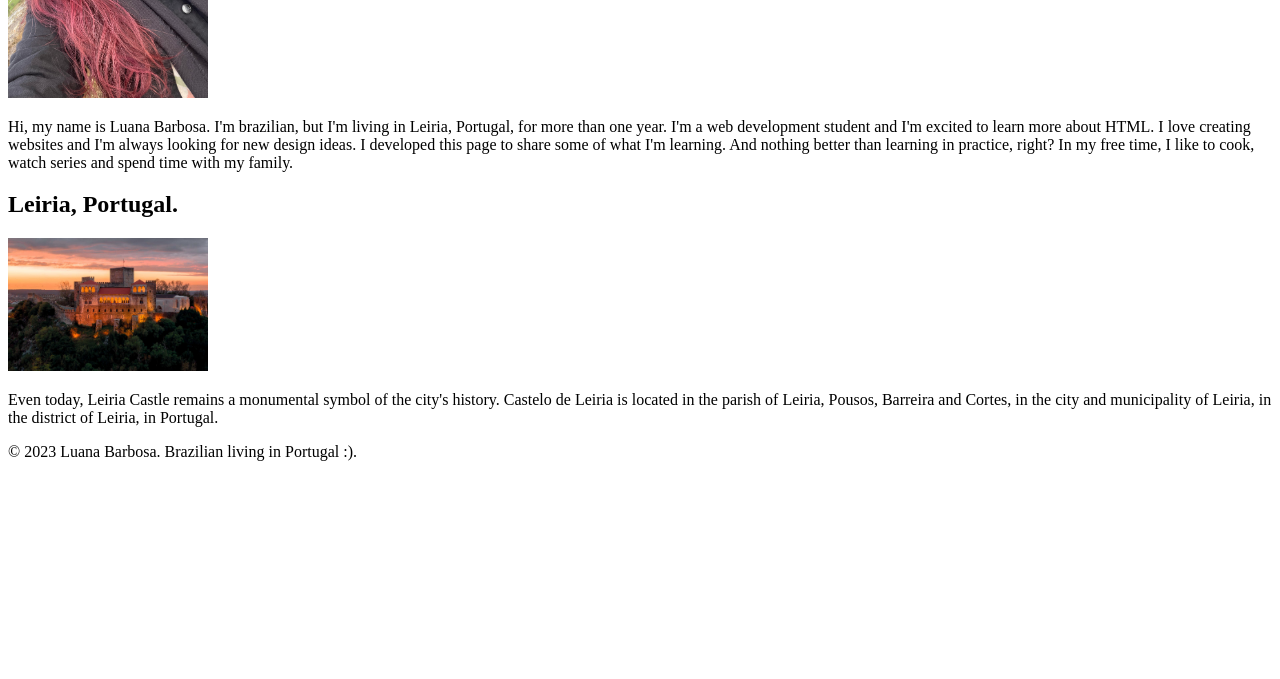
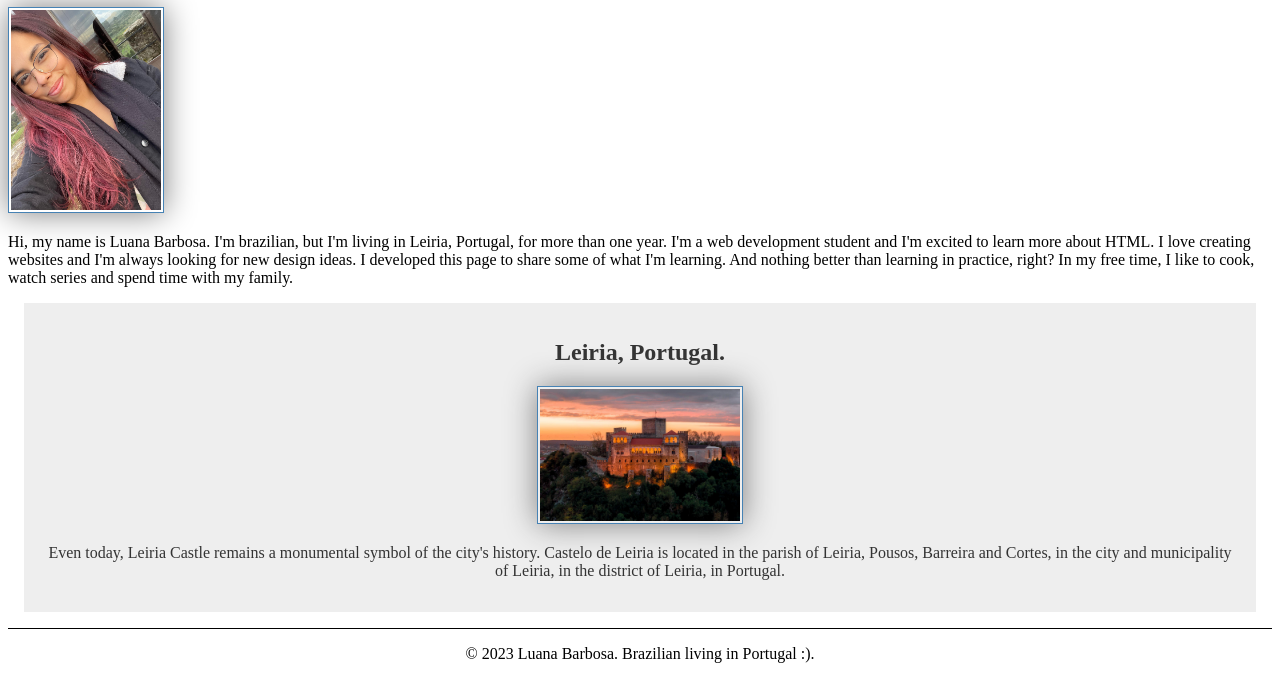
Before and after one commit to luassbarb/wdd130, a plain HTML site: page index.html in a window 1280 px wide. Shown: the part 275-954 px from the top of the page. Before the commit the page ends 800 px from the top, so only its background shows below. Drawn offline with Linux system fonts and the light colour scheme.

Commit message:
about.html

```diff
--- a/index.html
+++ b/index.html
@@ -4,7 +4,7 @@
   <meta charset="UTF-8">
   <meta name="viewport" content="width=device-width, initial-scale=1.0">
   <title>Luana Barbosa | WDD 130</title>
-  <link rel="stylessheet" href="styles/styles.css"/>
+  <link rel="stylesheet" href="styles/styles.css">
   <meta name="description" content="Luana Barbosa's BYU-Idaho WDD 130 course home page.">
   <meta name="author" content="Luana Barbosa">
 </head>
--- a/styles/styles.css
+++ b/styles/styles.css
@@ -4,9 +4,10 @@ nav {
     }
 
     nav a {
-    color: white;
+    color: black;
     display: block;
     padding: 20px;
+    text-decoration: none;
     }
 
     h1 {
@@ -20,6 +21,27 @@ img{
     padding: 2px;
     box-shadow: 0 0 30px gray;
     }
+
+    aside {
+    margin: 1em;
+    border: 1px solid rgba (0, 0, 0, 0.2); /* 1 */
+    padding: 1em;
+    background-color: #eee;
+    color: #333;
+    text-align: center;
+    }
+
+    aside img {
+    width: 200px;
+    height: auto;
+    }
+
     p {
-    padding: 10px;
+    padding: 0;
     }
+
+    footer {
+    margin-top: 1em;
+    border-top: 1px solid #000;
+    text-align: center;
+    }
--- a/wwr/styles/site-plan-rafting.css
+++ b/wwr/styles/site-plan-rafting.css
@@ -0,0 +1,8 @@
+<!DOCTYPE html>
+<html>
+<head>
+    <title>Site Plan Rafting</title>
+    <style type="text/css">
+    main{
+        color: blue;
+    }
--- a/wwr/styles/styles.css
+++ b/wwr/styles/styles.css
@@ -1,3 +1,4 @@
+
         nav {
     background-color: steelblue;
     padding: 10px;
@@ -28,7 +29,6 @@ aside {
     background-color: #eee;
     color: #333;
     text-align: center;
-
     }
 
     aside img {
```
Also changed, not shown: wwr/site-plan-rafting.html (+21 -10 lines), wwr/images/rafting.jpg (added), wwr/images/rafting2.webp (added), wwr/images/rafting3.png (added), wwr/images/rafting4.png (added), wwr/images/rafting5.png (added), wwr/index.html (added). Lines whose indentation alone changed are shown as unchanged.
